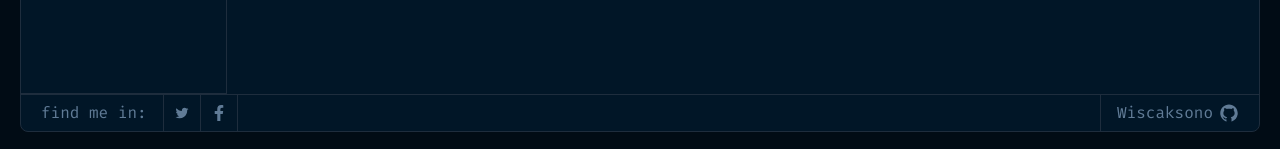
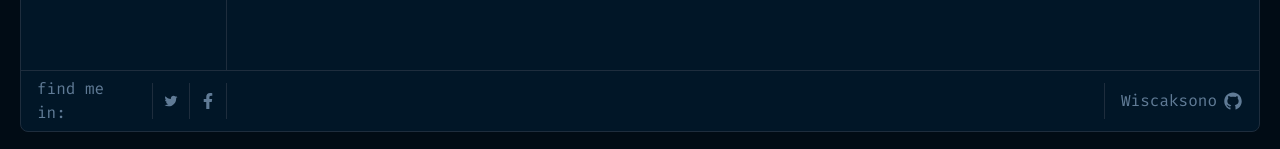
Before and after one commit to wiscaksono/wiscaksono-site, a React (Create React App) app: page / in a window 1280 px wide. Both pictures are taken after a click on the button "_about-me". Shown: the part 648-797 px from the top of the page. Built offline with nearby package versions, Linux system fonts and the light colour scheme.

Commit message:
update minor

```diff
--- a/src/components/AboutMe.jsx
+++ b/src/components/AboutMe.jsx
@@ -32,7 +32,7 @@ export default function AboutMe() {
     >
       <div className="lg:grid grid-cols-12 h-full flex flex-col ">
         <div className="col-span-2 grid lg:grid-cols-6">
-          <div className="col-span-6 lg:border-r border-b border-[#1E2D3D] text-white gap-2.5 relative overflow-hidden">
+          <div className="col-span-6 lg:border-r lg:border-b-0 border-b border-[#1E2D3D] text-white gap-2.5 relative overflow-hidden">
             <PersonalInfo setRender={setRender} render={render} />
           </div>
         </div>
--- a/src/components/ContactMe.jsx
+++ b/src/components/ContactMe.jsx
@@ -211,8 +211,8 @@ function Contacts() {
       <>
         <Popover.Button
           className={`
-                ${isOpen ? "text-white" : "text-white/50"}
-               flex items-center gap-2.5 border-b border-[#1E2D3D] py-2.5 px-4 w-full`}
+                ${isOpen ? "text-white " : "text-white/50 border-b-0"}
+               flex items-center gap-2.5  border-b border-[#1E2D3D] py-2.5 px-4 w-full`}
           onClick={openPopover}
         >
           <GoTriangleDown
--- a/src/components/Layout.jsx
+++ b/src/components/Layout.jsx
@@ -183,7 +183,7 @@ export default function Layout({ children, setIsNavbar, isNavbar }) {
                 </button>
               </div>
 
-              <footer className=" block lg:hidden">
+              <footer className="block lg:hidden">
                 <div className="grid grid-cols-12 px-5 text-[#607B96] border-t border-[#1E2D3D]">
                   <div className="col-span-11 flex items-center">
                     <p className="pr-4 py-1.5">find me in:</p>
@@ -227,9 +227,9 @@ export default function Layout({ children, setIsNavbar, isNavbar }) {
             </main>
           )}
         </AnimatePresence>
-        <footer className="lg:grid grid-cols-12 px-5 text-[#607B96] border-t border-[#1E2D3D] hidden">
+        <footer className="lg:grid grid-cols-12 text-[#607B96] border-t border-[#1E2D3D] hidden">
           <div className="col-span-2 flex items-center">
-            <p className="pr-4 py-1.5">find me in:</p>
+            <p className="px-4 py-1.5">find me in:</p>
             <a
               href="https://twitter.com/wiscaksono"
               target="_blank"
@@ -249,10 +249,10 @@ export default function Layout({ children, setIsNavbar, isNavbar }) {
               <FaFacebookF />
             </a>
           </div>
-          <div className="col-span-10 flex items-center justify-end">
+          <div className="col-span-10 flex items-center justify-end ">
             <a
               href="https://github.com/wiscaksono"
-              className="flex items-center justify-center gap-1.5 pl-4 border-l border-[#1E2D3D] py-1.5 hover:text-white transition-colors"
+              className="flex items-center justify-center gap-1.5 pl-4 border-l border-[#1E2D3D] py-1.5 hover:text-white transition-colors pr-4"
               target="_blank"
               rel="noreferrer"
               aria-label="Follow me on github"
```
